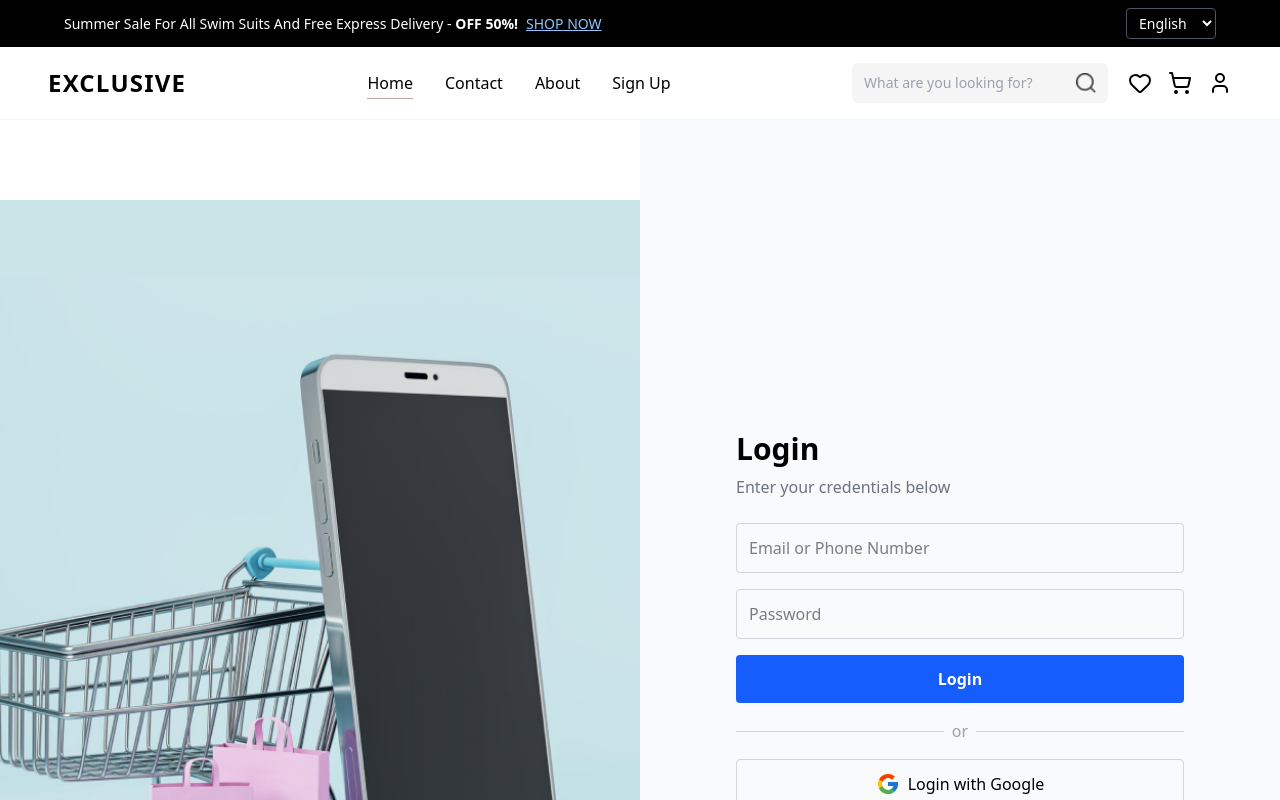
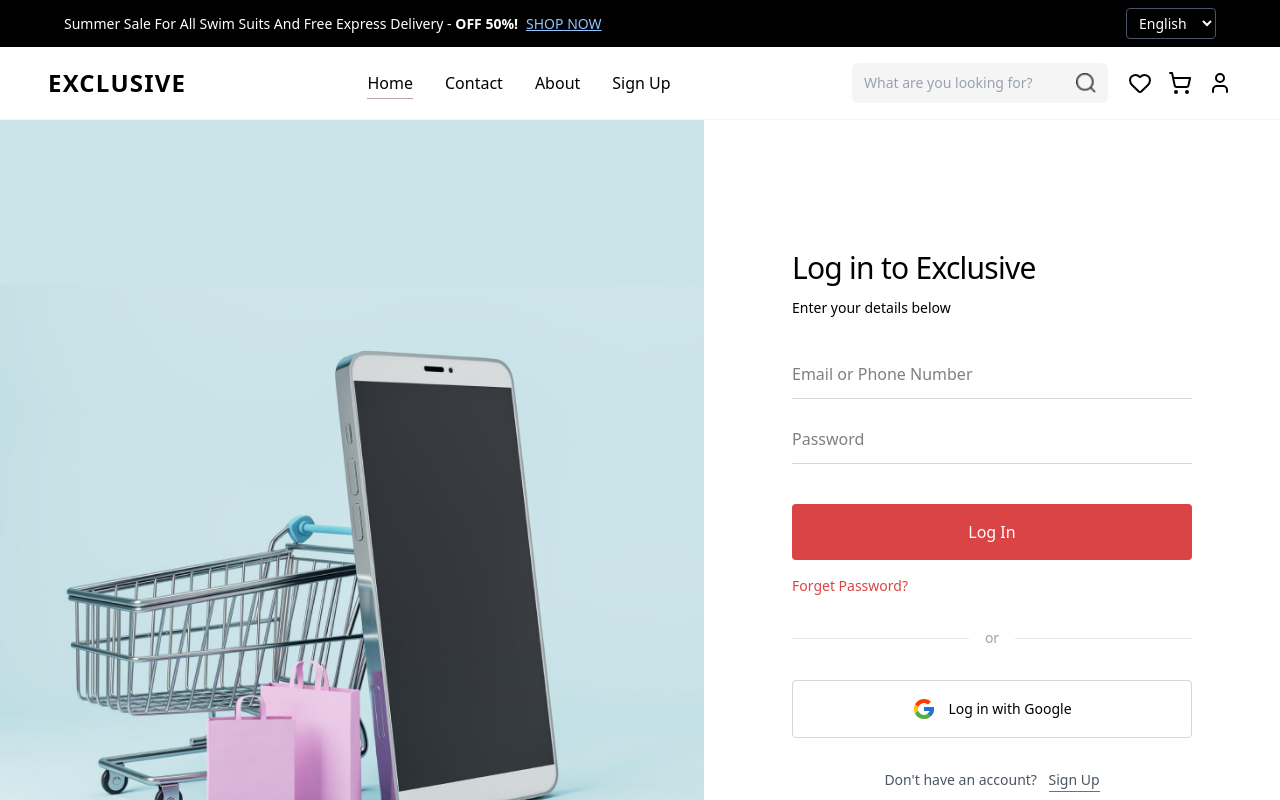
Before and after one commit to Bilal-Afzal-Bhatti/shopping-store, a React (Vite) app: page /login in a window 1280 px wide. Shown: the top 800 px of the page. Built offline with nearby package versions, Linux system fonts and the light colour scheme.

Commit message:
SET THE  api endpoints

```diff
--- a/src/login.tsx
+++ b/src/login.tsx
@@ -1,16 +1,26 @@
-import { useState } from "react";
-import { FcGoogle } from "react-icons/fc"; // Google icon
-import { useNavigate } from "react-router-dom";
-
+import { useState, useEffect, useRef } from "react";
+import { FcGoogle } from "react-icons/fc";
+import { useNavigate, Link } from "react-router-dom";
 import Side_image from "./assets/Side_Image.png";
 
 function Login() {
-
   const [emailOrPhone, setEmailOrPhone] = useState("");
   const [password, setPassword] = useState("");
   const [loading, setLoading] = useState(false);
+  const formRef = useRef<HTMLDivElement>(null);
+  const navigate = useNavigate();
 
-  const navigate = useNavigate(); // ← initialize
+  // 1. AUTO-SCROLL LOGIC
+  useEffect(() => {
+    // Slight delay ensures the layout is painted before scrolling
+    const timer = setTimeout(() => {
+      window.scrollTo({
+        top: 80, // Adjust this value to match your Navbar height
+        behavior: "smooth",
+      });
+    }, 100);
+    return () => clearTimeout(timer);
+  }, []);
 
   const handleSubmit = async (e: React.FormEvent) => {
     e.preventDefault();
@@ -23,17 +33,12 @@ function Login() {
         body: JSON.stringify({ emailOrPhone, password }),
       });
 
-    const data = await res.json(); // ✅ parse once only
-    console.log("Login response:", data);
-
+      const data = await res.json();
 
       if (res.ok) {
-        // Store token and userId
         localStorage.setItem("token", data.token);
         localStorage.setItem("userId", data.user._id);
-
-        alert("Login successful!");
-        navigate("/cart"); // redirect to home
+        navigate("/cart");
       } else {
         alert(data.message || "Login failed");
       }
@@ -44,33 +49,40 @@ function Login() {
       setLoading(false);
     }
   };
+
   return (
-    <div className="flex flex-col md:flex-row min-h-screen">
-      {/* Left Image */}
-      <div className="w-full md:w-1/2 h-64 md:h-200 mt-20 mb-40">
+    <div className="flex flex-col md:flex-row min-h-screen animate-in fade-in duration-700">
+
+      {/* Left Image Section - Hidden on small mobile for better UX */}
+      <div className=" md:block w-full md:w-[55%] bg-[#CBE4E8] flex items-center justify-end">
         <img
           src={Side_image}
-          alt="Side"
-          className="w-full h-full object-cover"
+          alt="Shopping Side"
+          className="w-full h-full max-h-[800px] object-contain pt-20"
         />
       </div>
 
-      {/* Right Form */}
-      <div className="w-full md:w-1/2 flex items-center justify-center bg-gray-50 p-10">
-        <div className="w-full max-w-md">
-          <h1 className="text-3xl font-bold mb-2">Login</h1>
-          <span className="text-gray-500 mb-6 block">
-            Enter your credentials below
-          </span>
+      {/* Right Form Section */}
+      <div
+        ref={formRef}
+        className="w-full md:w-[45%] flex items-center justify-center bg-white p-6 sm:p-12 lg:p-20"
+      >
+        <div className="w-full max-w-[400px]">
+          {/* Header */}
+          <div className="mb-8">
+            <h1 className="text-3xl font-medium mb-3 tracking-tight">Log in to Exclusive</h1>
+            <p className="text-black text-sm">Enter your details below</p>
+          </div>
 
-          <form onSubmit={handleSubmit} className="space-y-4">
+          <form onSubmit={handleSubmit} className="space-y-6">
+            <div className="space-y-4">
               {/* Email / Phone */}
               <input
                 type="text"
                 placeholder="Email or Phone Number"
                 value={emailOrPhone}
                 onChange={(e) => setEmailOrPhone(e.target.value)}
-              className="w-full p-3 border border-gray-300 rounded focus:outline-none focus:ring-2 focus:ring-blue-500"
+                className="w-full border-b border-gray-300 py-3 outline-none focus:border-black transition-colors"
                 required
               />
 
@@ -80,42 +92,52 @@ function Login() {
                 placeholder="Password"
                 value={password}
                 onChange={(e) => setPassword(e.target.value)}
-              className="w-full p-3 border border-gray-300 rounded focus:outline-none focus:ring-2 focus:ring-blue-500"
+                className="w-full border-b border-gray-300 py-3 outline-none focus:border-black transition-colors"
                 required
               />
+            </div>
 
-            {/* Submit Button */}
+            {/* Actions */}
+            <div className="flex flex-col gap-4 pt-4">
               <button
                 type="submit"
-              className="w-full bg-blue-600 text-white p-3 rounded font-semibold hover:bg-blue-700 transition"
+                className="w-full bg-[#DB4444] text-white py-4 rounded font-medium hover:bg-red-700 transition-all active:scale-[0.98]"
                 disabled={loading}
               >
-              {loading ? "Logging in..." : "Login"}
+                {loading ? "Logging in..." : "Log In"}
               </button>
+
+              <button
+                type="button"
+                className="text-[#DB4444] text-sm font-normal hover:underline text-left"
+              >
+                Forget Password?
+              </button>
+            </div>
           </form>
 
-          {/* OR Divider */}
-          <div className="flex items-center my-4">
-            <hr className="flex-1 border-gray-300" />
-            <span className="mx-2 text-gray-400">or</span>
-            <hr className="flex-1 border-gray-300" />
+          {/* Divider */}
+          <div className="flex items-center my-8">
+            <div className="flex-1 border-t border-gray-200"></div>
+            <span className="px-4 text-gray-400 text-sm">or</span>
+            <div className="flex-1 border-t border-gray-200"></div>
           </div>
 
           {/* Google Login */}
-          <button className="w-full border border-gray-300 flex items-center justify-center gap-2 p-3 rounded hover:bg-gray-100 transition">
+          <button className="w-full border border-gray-300 flex items-center justify-center gap-3 py-4 rounded hover:bg-gray-50 transition active:scale-[0.98]">
             <FcGoogle size={24} />
-            Login with Google
+            <span className="text-sm font-medium">Log in with Google</span>
           </button>
 
-          {/* No account */}
-          <p className="text-center mt-4 text-gray-500">
+          {/* Footer */}
+          <p className="text-center mt-8 text-gray-600 text-sm">
             Don't have an account?{" "}
-            <a
-              href="/signup"
-              className="underline text-blue-600 hover:text-blue-800"
+            <Link
+              to="/signup"
+              className="font-medium border-b border-gray-500 pb-0.5 ml-2 hover:text-black transition"
             >
-              Sign up
-            </a>
+              Sign Up
+            </Link>
           </p>
         </div>
       </div>
--- a/src/signup.tsx
+++ b/src/signup.tsx
@@ -1,5 +1,6 @@
-import { useState } from "react";
-import { FcGoogle } from "react-icons/fc"; // Google icon
+import { useState, useEffect } from "react";
+import { FcGoogle } from "react-icons/fc";
+import { useNavigate, Link } from "react-router-dom";
 import Side_image from "./assets/Side_Image.png";
 
 function Signup() {
@@ -7,6 +8,18 @@ function Signup() {
   const [emailOrPhone, setEmailOrPhone] = useState("");
   const [password, setPassword] = useState("");
   const [loading, setLoading] = useState(false);
+  const navigate = useNavigate();
+
+  // 1. AUTO-SCROLL UX
+  useEffect(() => {
+    const timer = setTimeout(() => {
+      window.scrollTo({
+        top: 80, // Nudge down to center the form
+        behavior: "smooth",
+      });
+    }, 100);
+    return () => clearTimeout(timer);
+  }, []);
 
   const handleSubmit = async (e: React.FormEvent) => {
     e.preventDefault();
@@ -20,13 +33,13 @@ function Signup() {
       });
 
       const data = await res.json();
-      console.log("Signup response:", data);
+
+      if (res.ok) {
         alert("Account created successfully!");
-
-      // Clear form
-      setName("");
-      setEmailOrPhone("");
-      setPassword("");
+        navigate("/login"); // Redirect to login after success
+      } else {
+        alert(data.message || "Failed to create account");
+      }
     } catch (error) {
       console.error("Signup error:", error);
       alert("Failed to create account");
@@ -36,85 +49,89 @@ function Signup() {
   };
 
   return (
-    <div className="flex flex-col md:flex-row min-h-screen">
-      {/* Left Image */}
-      <div className="w-full md:w-1/2 h-64 md:h-200 mt-20 mb-40">
+    <div className="flex flex-col md:flex-row min-h-screen animate-in fade-in duration-700">
+
+      {/* Left Image Section - High-end layout */}
+      <div className="hidden md:block w-full md:w-[55%] bg-[#CBE4E8] flex items-center justify-end">
         <img
           src={Side_image}
-          alt="Side"
-          className="w-full h-full object-cover"
+          alt="Create Account"
+          className="w-full h-full max-h-[800px] object-contain pt-20"
         />
       </div>
 
-      {/* Right Form */}
-      <div className="w-full md:w-1/2 flex items-center justify-center bg-gray-50 p-10">
-        <div className="w-full max-w-md">
-          <h1 className="text-3xl font-bold mb-2">Create an Account</h1>
-          <span className="text-gray-500 mb-6 block">
-            Enter your details below
-          </span>
+      {/* Right Form Section */}
+      <div className="w-full md:w-[45%] flex items-center justify-center bg-white p-6 sm:p-12 lg:p-20">
+        <div className="w-full max-w-[400px]">
 
-          <form onSubmit={handleSubmit} className="space-y-4">
-            {/* Name */}
+          {/* Header Text */}
+          <div className="mb-8">
+            <h1 className="text-3xl font-medium mb-3 tracking-tight">Create an account</h1>
+            <p className="text-black text-sm">Enter your details below</p>
+          </div>
+
+          <form onSubmit={handleSubmit} className="space-y-6">
+            <div className="space-y-4">
+              {/* Name Input */}
               <input
                 type="text"
                 placeholder="Name"
                 value={name}
                 onChange={(e) => setName(e.target.value)}
-              className="w-full p-3 border border-gray-300 rounded focus:outline-none focus:ring-2 focus:ring-blue-500"
+                className="w-full border-b border-gray-300 py-3 outline-none focus:border-black transition-colors"
                 required
               />
 
-             {/* Email / Phone */}
+              {/* Email / Phone Input */}
               <input
                 type="text"
                 placeholder="Email or Phone Number"
                 value={emailOrPhone}
                 onChange={(e) => setEmailOrPhone(e.target.value)}
-              className="w-full p-3 border border-gray-300 rounded focus:outline-none focus:ring-2 focus:ring-blue-500"
+                className="w-full border-b border-gray-300 py-3 outline-none focus:border-black transition-colors"
                 required
               />
 
-            {/* Password */}
+              {/* Password Input */}
               <input
                 type="password"
                 placeholder="Password"
                 value={password}
                 onChange={(e) => setPassword(e.target.value)}
-              className="w-full p-3 border border-gray-300 rounded focus:outline-none focus:ring-2 focus:ring-blue-500"
+                className="w-full border-b border-gray-300 py-3 outline-none focus:border-black transition-colors"
                 required
               />
+            </div>
 
             {/* Submit Button */}
             <button
               type="submit"
-              className="w-full bg-blue-600 text-white p-3 rounded font-semibold hover:bg-blue-700 transition"
+              className="w-full bg-[#DB4444] text-white py-4 rounded font-medium hover:bg-red-700 transition-all active:scale-[0.98] mt-4"
               disabled={loading}
             >
               {loading ? "Creating Account..." : "Create Account"}
             </button>
           </form>
 
-          {/* OR Divider */}
-          <div className="flex items-center my-4">
-            <hr className="flex-1 border-gray-300" />
-            <span className="mx-2 text-gray-400">or</span>
-            <hr className="flex-1 border-gray-300" />
+          {/* Google Signup Option */}
+          <button className="w-full border border-gray-300 flex items-center justify-center gap-3 py-4 rounded mt-4 hover:bg-gray-50 transition active:scale-[0.98]">
+            <FcGoogle size={24} />
+            <span className="text-sm font-medium text-black">Sign up with Google</span>
+          </button>
+
+          {/* Already have account - Footer */}
+          <div className="text-center mt-8">
+             <p className="text-gray-600 text-sm">
+              Already have an account?{" "}
+              <Link
+                to="/login"
+                className="font-medium border-b border-gray-500 pb-0.5 ml-3 hover:text-black transition"
+              >
+                Log in
+              </Link>
+            </p>
           </div>
 
-          {/* Google Signup */}
-          <button className="w-full border border-gray-300 flex items-center justify-center gap-2 p-3 rounded hover:bg-gray-100 transition">
-            <FcGoogle size={24} />
-            Sign up with Google
-          </button>
-
-          {/* Already have account */}
-          <p className="text-center mt-4 text-gray-500">
-            Already have an account?{" "}
-            <a href="/login" className="underline text-blue-600 hover:text-blue-800">
-              Login
-            </a>
-          </p>
         </div>
       </div>
     </div>
```
Lines whose indentation alone changed are shown as unchanged.
